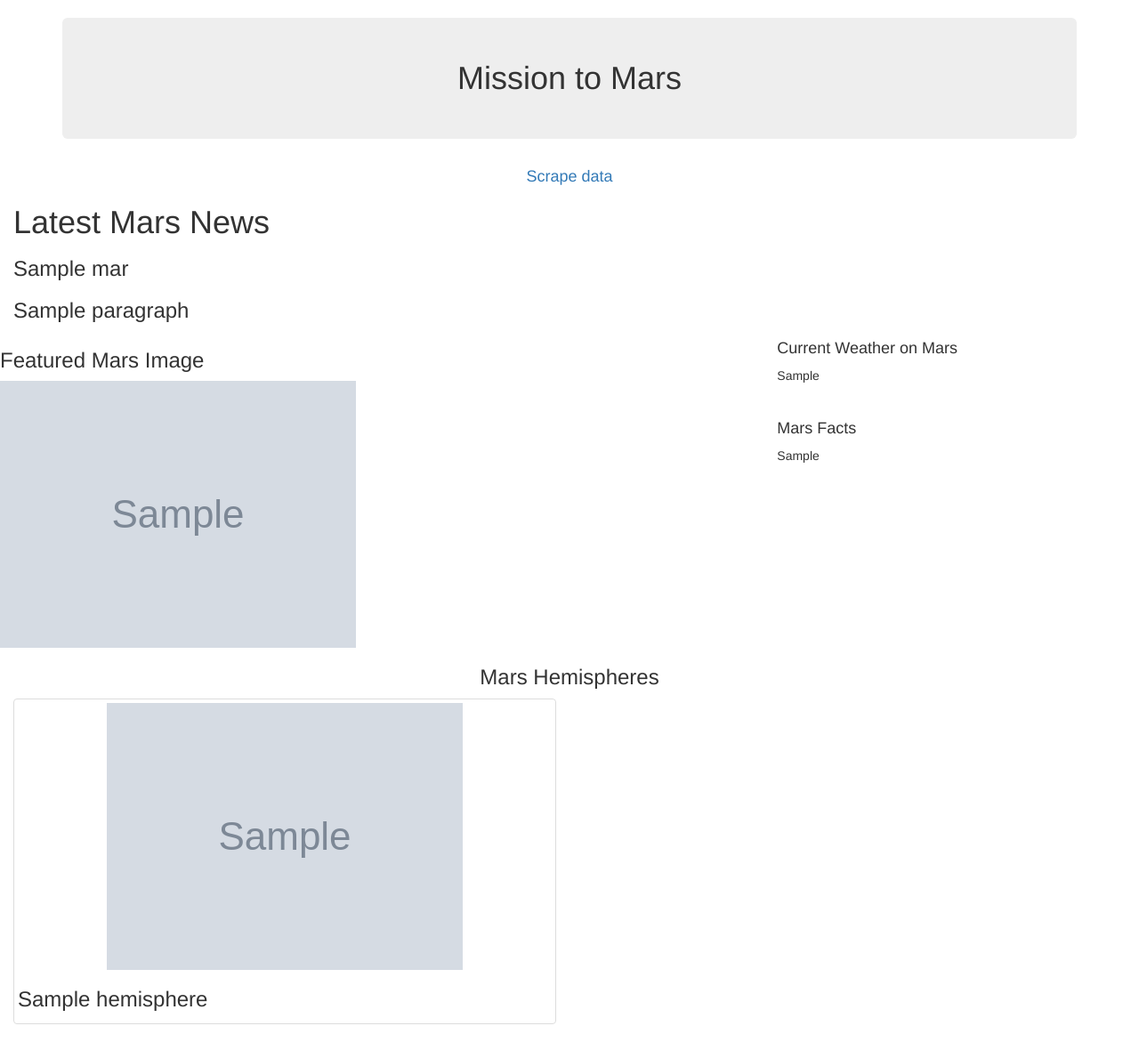
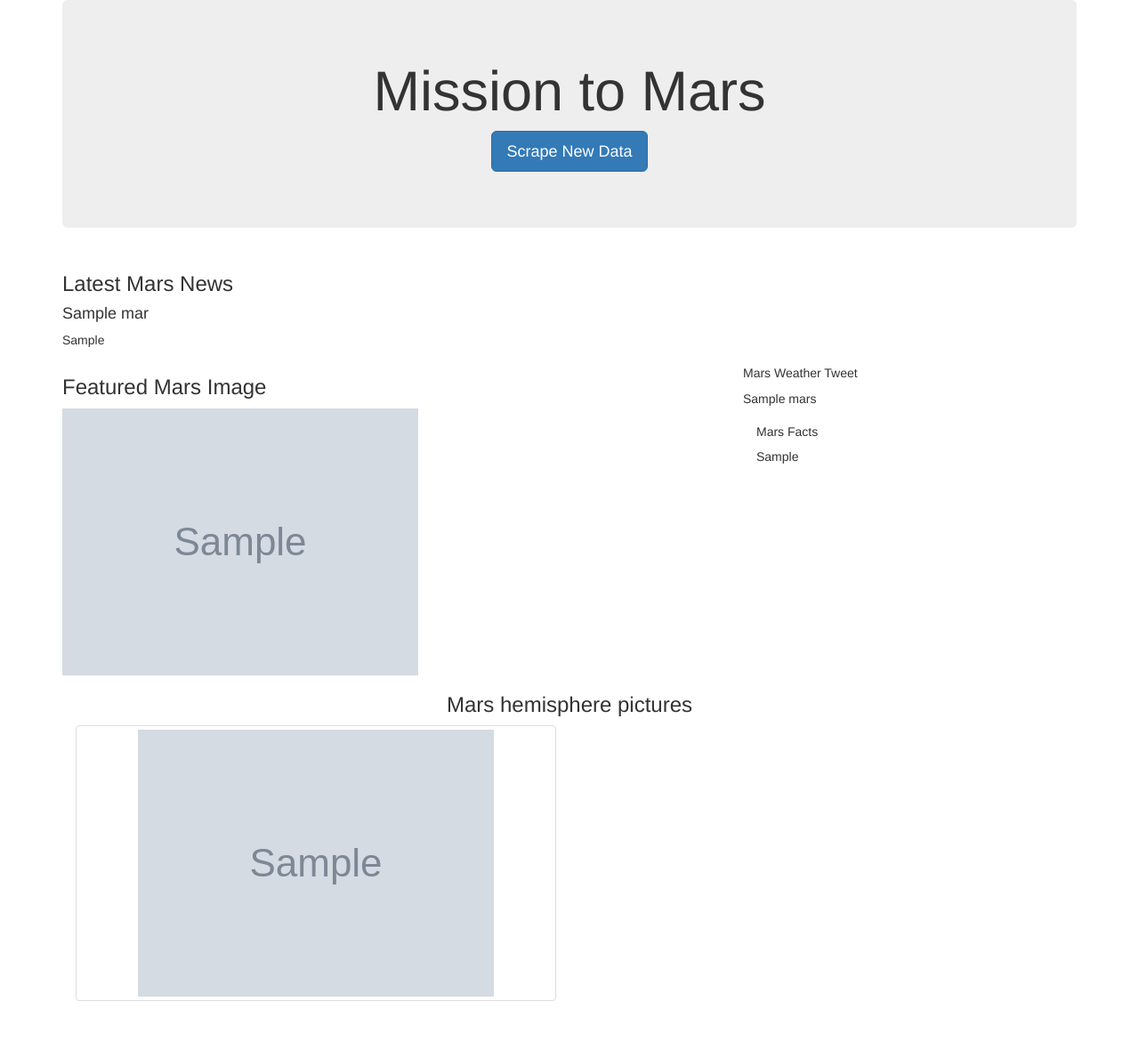
Before and after one commit to njokuann/web-scraping-challenge, a Flask app: template Missions_to_Mars/Templates/index.html in a window 1280 px wide. Shown: the whole page at 89% size. After the commit the page ends 1125 px from the top, so only its background shows below. Run offline with Flask 2, Linux system fonts and the light colour scheme; the template is opened without the code that fills it: most values are stand-ins (such as "Sample title", 1, 10 or a date in 2020); grey boxes marked "Sample" are stand-in pictures; some libraries are stand-ins or nearby versions.

Commit message:
Update index.html

```diff
--- a/Missions_to_Mars/Templates/index.html
+++ b/Missions_to_Mars/Templates/index.html
@@ -3,51 +3,51 @@
 
 <head>
     <meta charset="UTF-8">
-    <meta name="viewport" content="width=device-width, initial-scale=1.0">
+    <meta name ="viewport" content ="width=device-width", initial-scale=1.0">
     <meta http-equiv="X-UA-Compatible" content="ie=edge">
     <title>Mission to Mars</title>
     <link rel="stylesheet" href="https://maxcdn.bootstrapcdn.com/bootstrap/3.3.7/css/bootstrap.min.css">
 </head>
-
 <body>
-        <div class="container text-center">
-                <h1 class="jumbotron">Mission to Mars</h1>
-                <a class="button btn-lg text-white"  href="/scrape" role="button">Scrape data</a>
+    <div class="container">
+        <div class="jumbotron text-center">
+          <h1>Mission to Mars</h1>
+          <p><a class="btn btn-primary btn-lg" href="/scrape" role="button">Scrape New Data</a></p>
         </div>
 
-            <div class="container-fluid">
+        <div class="row" id="mars-news">
+          <div class="col-md-12">
+              <h3>Latest Mars News</h3>
+                <h4>{{mars_data.mars_title}}</h4>
+                    <p>{{mars_data.mars_paragraph}}</p>
+          </div>
+        </div>
+        <div class ="row">
+            <div class = "col-md-8">
+                <h3>Featured Mars Image</h3>
+                <img src = "{{mars_data.featured_image_url}}" alt ="Mars Image from Nasa">
+            </div>
+
+
+            <div class = "col-md-4">
                 <div class="row">
-                    <div class="col-md-6">
-                        <h1>Latest Mars News</h1>
-                        <h3>{{ mars_data.title }}</h3>
-                        <h3>{{ mars_data.paragraph }}</h3>
+                    <h5>Mars Weather Tweet</h5>
+                    <p>{{ mars_data.mars}}</p>
                 </div>
+
+                <div class="col-md-4"></div>
+                    <h5>Mars Facts</h5>
+                    <p>{{mars.mars_table_df }}</p>
                 </div>
         </div>
 
-
-            <div class ="row" id="mars-image">
-                    <div class = "col-md-8">
-                        <h3>Featured Mars Image</h3>
-                        <img src = "{{mars.mars_image}}" alt ="Mars Image">
-                    </div>
-                    <div class = "col-md-4">
-                            <h4>Current Weather on Mars</h4>
-                            <p>{{mars.mars_weather}}</p>
-                            <br>
-                            <h4>Mars Facts</h4>
-                            <p>{{mars.mars_facts | safe}}</p>
-                        </div>
-                </div>
-
-                <div class ="row" id="mars-hemispheres">
+        <div class ="row">
             <div class = "col-md-12">
-                        <h3><center>Mars Hemispheres</center></h3>
-                        {% for hemisphere in mars.mars_hemisphere %}
+                <h3><center>Mars hemisphere pictures</center></h3>
+                {% for hemisphere in mars_data.mars_hemisphere_image_urls %}
                     <div class = "col-md-6">
                         <div class = "thumbnail">
-                                    <img src = "{{hemisphere.img_url}}">
-                                        <h3>{{hemisphere.title}}</h3>
+                            <img src = "{{mars_data.hemisphere.img_urls}}" />
                             </div>
                         </div>
                 {% endfor %}
@@ -58,10 +58,5 @@
         </div>
         </div>
       </div>
-
-
-
-
-
-
+</body>
 </html>
```
Lines whose indentation alone changed are shown as unchanged.
